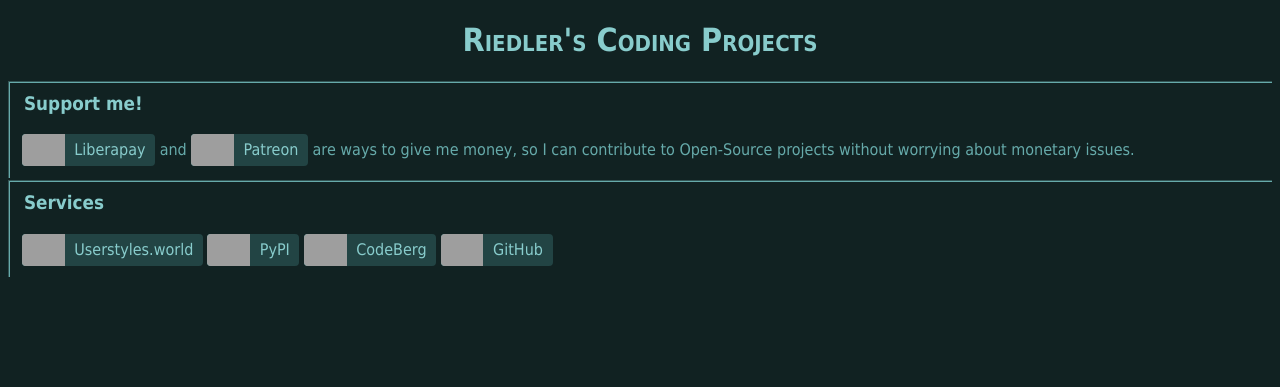
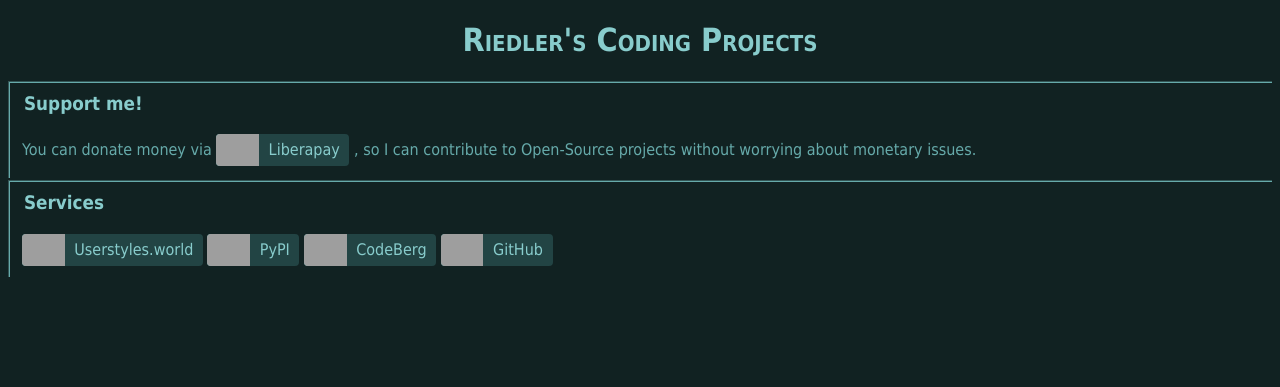
Before and after one commit to RiedleroD/riedler.wien, a PHP site: page /coding/ in a window 1280 px wide. Shown: the part 33-420 px from the top of the page. Run offline with PHP 8.4, Linux system fonts and the light colour scheme; data comes from the database, SQL or seed files in the repository; data that the repository does not hold is empty; grey boxes are pictures that could not be loaded.

Commit message:
removed patreon from coding index

```diff
--- a/html/coding/index.php
+++ b/html/coding/index.php
@@ -9,10 +9,8 @@
 	<h1>Riedler's Coding Projects</h1>
 	<fieldset>
 		<legend><h3>Support me!</h3></legend>
-		<?php genHeBiLink(rwicon("lp"),"Liberapay","https://liberapay.com/Riedler"); ?>
-		and
-		<?php genHeBiLink(rwicon("pt"),"Patreon","https://patreon.com/RiedlerM"); ?>
-		are ways to give me money, so I can contribute to Open-Source projects without worrying about monetary issues.
+		You can donate money via <?php genHeBiLink(rwicon("lp"),"Liberapay","https://liberapay.com/Riedler"); ?>,
+		so I can contribute to Open-Source projects without worrying about monetary issues.
 	</fieldset>
 	<fieldset>
 		<legend><h3>Services</h3></legend>
```
